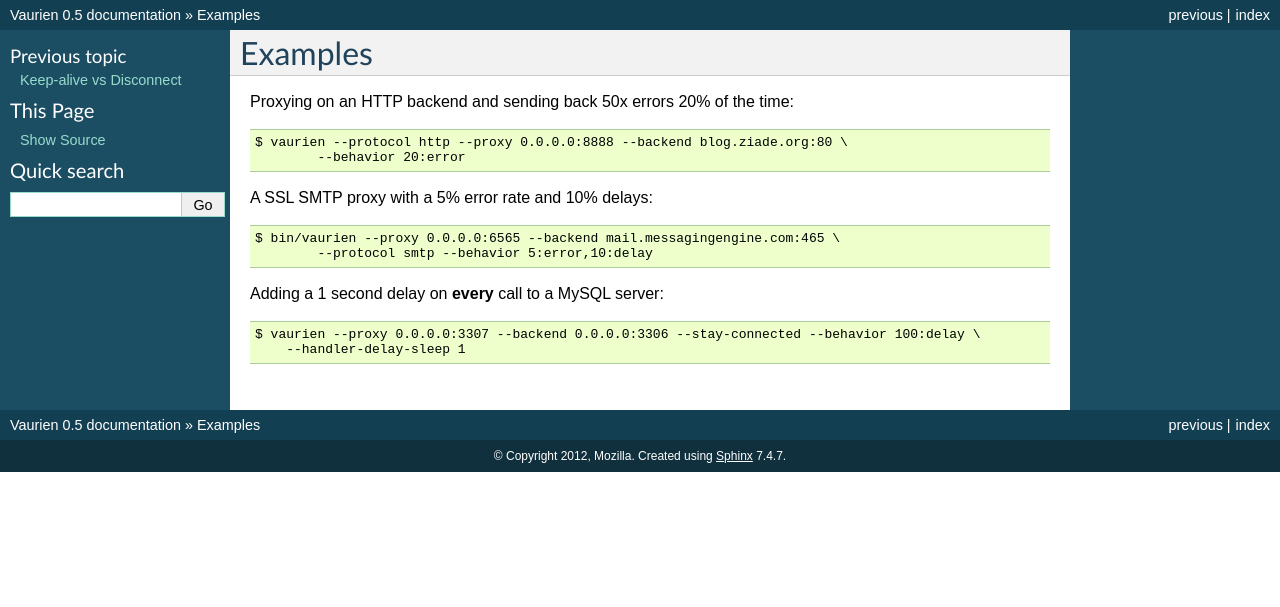
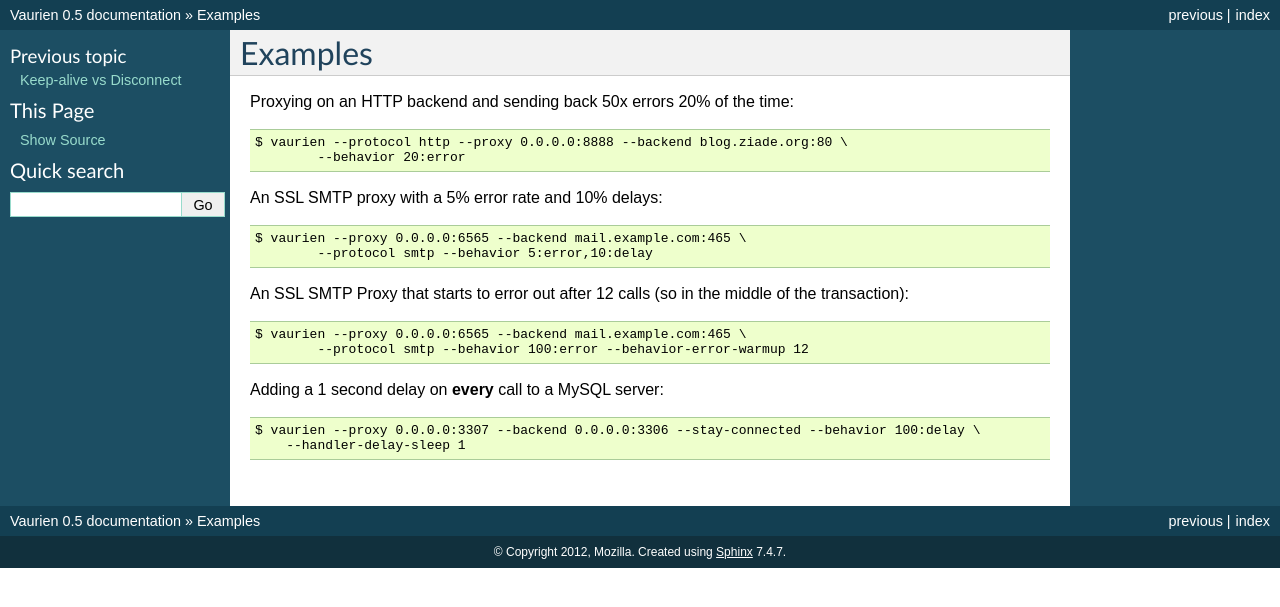
Before and after one commit to community-libs/vaurien, a Sphinx documentation site: the page built from docs/source/examples.rst, in a window 1280 px wide. Shown: the top 607 px of the page. Built offline with Sphinx 7.4.7, drawn with Linux system fonts in a browser that asks for light colours; pages that are not in the unit, such as notebooks, are missing from menus.

Commit message:
more examples

```diff
--- a/docs/source/examples.rst
+++ b/docs/source/examples.rst
@@ -11,10 +11,16 @@ Proxying on an HTTP backend and sending back 50x errors 20% of the time::
             --behavior 20:error
 
 
-A SSL SMTP proxy with a 5% error rate and 10% delays::
+An SSL SMTP proxy with a 5% error rate and 10% delays::
 
-    $ bin/vaurien --proxy 0.0.0.0:6565 --backend mail.messagingengine.com:465 \
+    $ vaurien --proxy 0.0.0.0:6565 --backend mail.example.com:465 \
             --protocol smtp --behavior 5:error,10:delay
+
+An SSL SMTP Proxy that starts to error out after 12 calls (so in the middle of
+the transaction)::
+
+    $ vaurien --proxy 0.0.0.0:6565 --backend mail.example.com:465 \
+            --protocol smtp --behavior 100:error --behavior-error-warmup 12
 
 
 Adding a 1 second delay on **every** call to a MySQL server::
```
Also changed, not shown: 1 other file.
